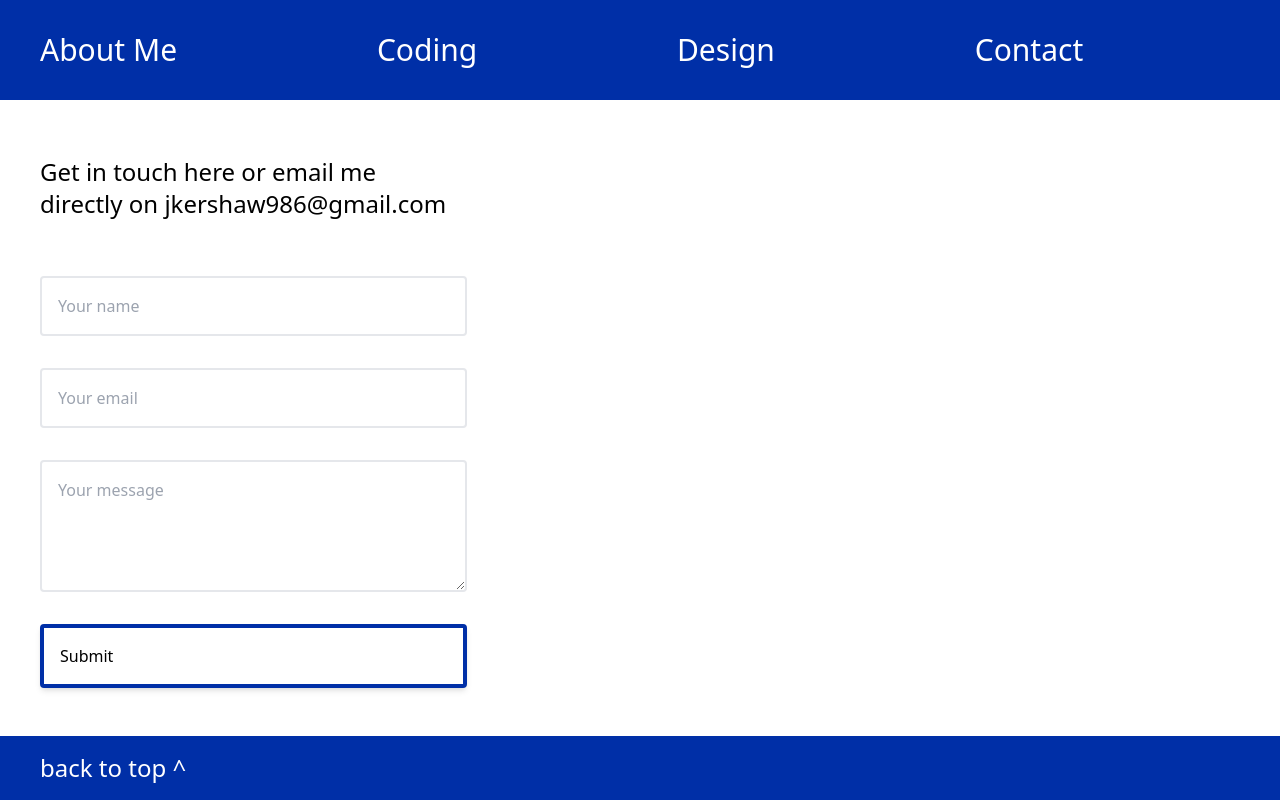
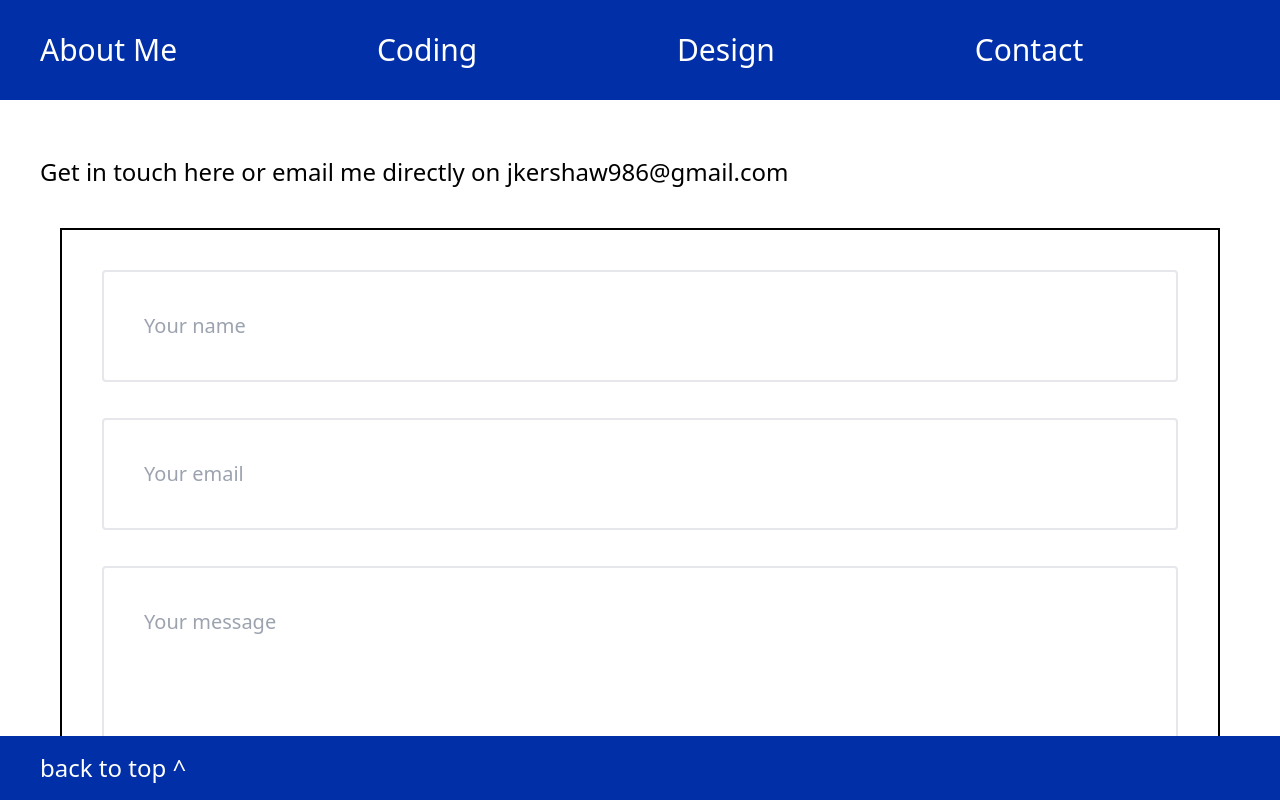
Before and after one commit to jackkershaw/portfolio, a React (Vite) app: page / in a window 1280 px wide. Both pictures are taken after a click on the element "Contact". Shown: the top 800 px of the page. Built offline with nearby package versions, Linux system fonts and the light colour scheme.

Commit message:
edit styling

```diff
--- a/src/contact.jsx
+++ b/src/contact.jsx
@@ -1,9 +1,9 @@
 function Contact() {
   return (
-    <div className="mb-10 pb-10">
-      <div className="space-between mx-5 mb-10 flex flex-col pt-10">
-        <p className="text-2xl  md:mx-5 md:py-4 lg:w-1/3">
-          Get in touch here or email me directly on{" "}
+    <div className="mx-5 mb-10 py-14 ">
+      <div className="space-between mb-10 flex flex-col">
+        <p className="text-2xl  md:mx-5">
+          Get in touch here or email me directly on {""}
           <a
             href="mailto:jkershaw986@gmail.com"
             target="_blank"
@@ -16,7 +16,7 @@ function Contact() {
       <form
         action="https://formsubmit.co/jcode689@gmail.com"
         method="POST"
-        className="mx-5 flex flex-col space-y-2 border-black sm:w-1/3 md:mx-10"
+        className="my-10 flex flex-col space-y-3 border-2 border-black p-10 hover:shadow-md hover:shadow-ykb-500 md:mx-10"
       >
         <input
           type="text"
@@ -24,7 +24,7 @@ function Contact() {
           name="name"
           placeholder="Your name"
           required
-          className=" rounded border-2 p-4 focus:border-ykb focus:shadow-md"
+          className="rounded border-2 p-4 text-xl focus:border-ykb focus:shadow-md sm:p-10"
         />
         <br />
         <input
@@ -33,7 +33,7 @@ function Contact() {
           name="email"
           placeholder="Your email"
           required
-          className=" rounded border-2 p-4  focus:border-ykb focus:shadow-md"
+          className=" rounded border-2 p-4  text-xl focus:border-ykb focus:shadow-md sm:p-10"
         />
         <br />
         <textarea
@@ -42,13 +42,13 @@ function Contact() {
           placeholder="Your message"
           required
           rows="4"
-          className=" rounded border-2 p-4 focus:border-ykb focus:shadow-md"
+          className=" rounded border-2 p-4 text-xl focus:border-ykb focus:shadow-md sm:p-10"
         ></textarea>
         <br />
         <button
           type="submit"
           value="Submit"
-          className=" rounded border-4 border-ykb p-4 text-left shadow-md focus:border-ykb focus:shadow-md"
+          className="rounded border-4 border-ykb p-4 py-10 text-left text-xl font-bold hover:shadow-md hover:shadow-black focus:border-ykb focus:shadow-md sm:p-10"
         >
           Submit
         </button>
```
